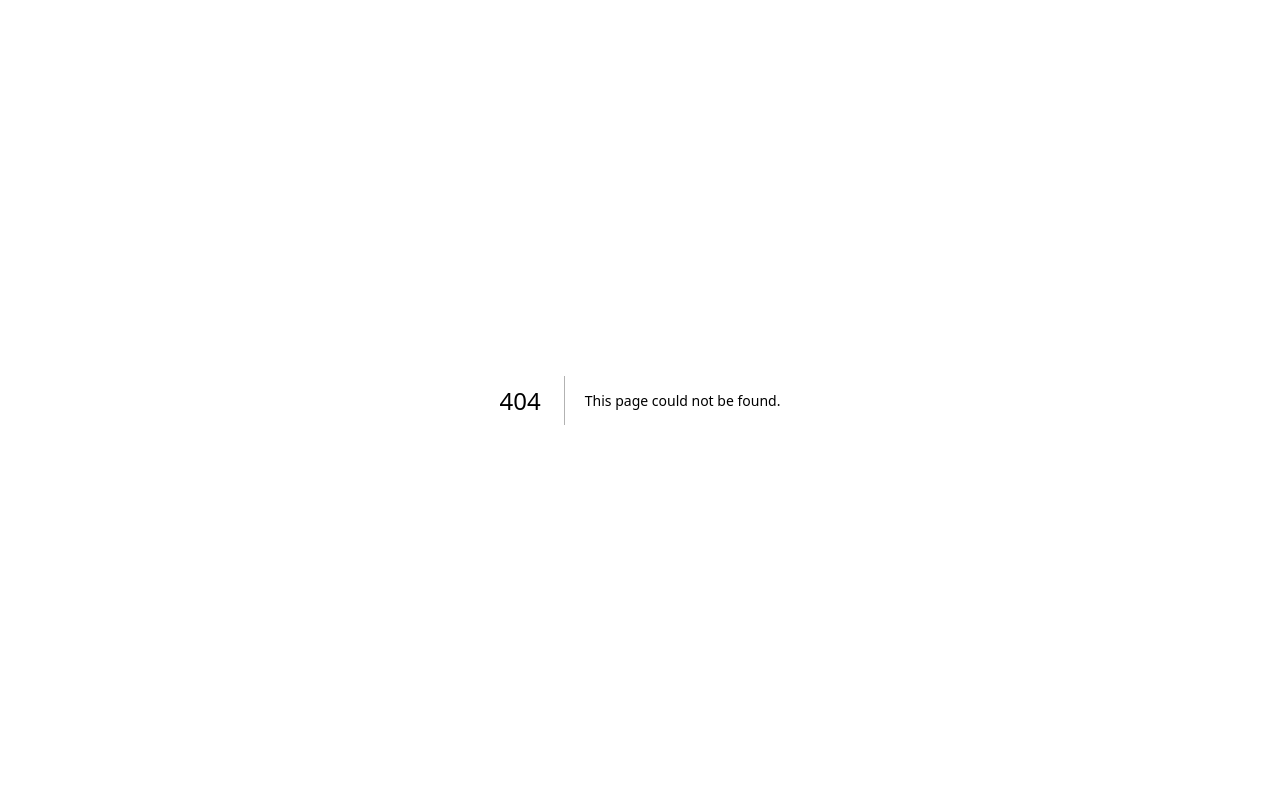
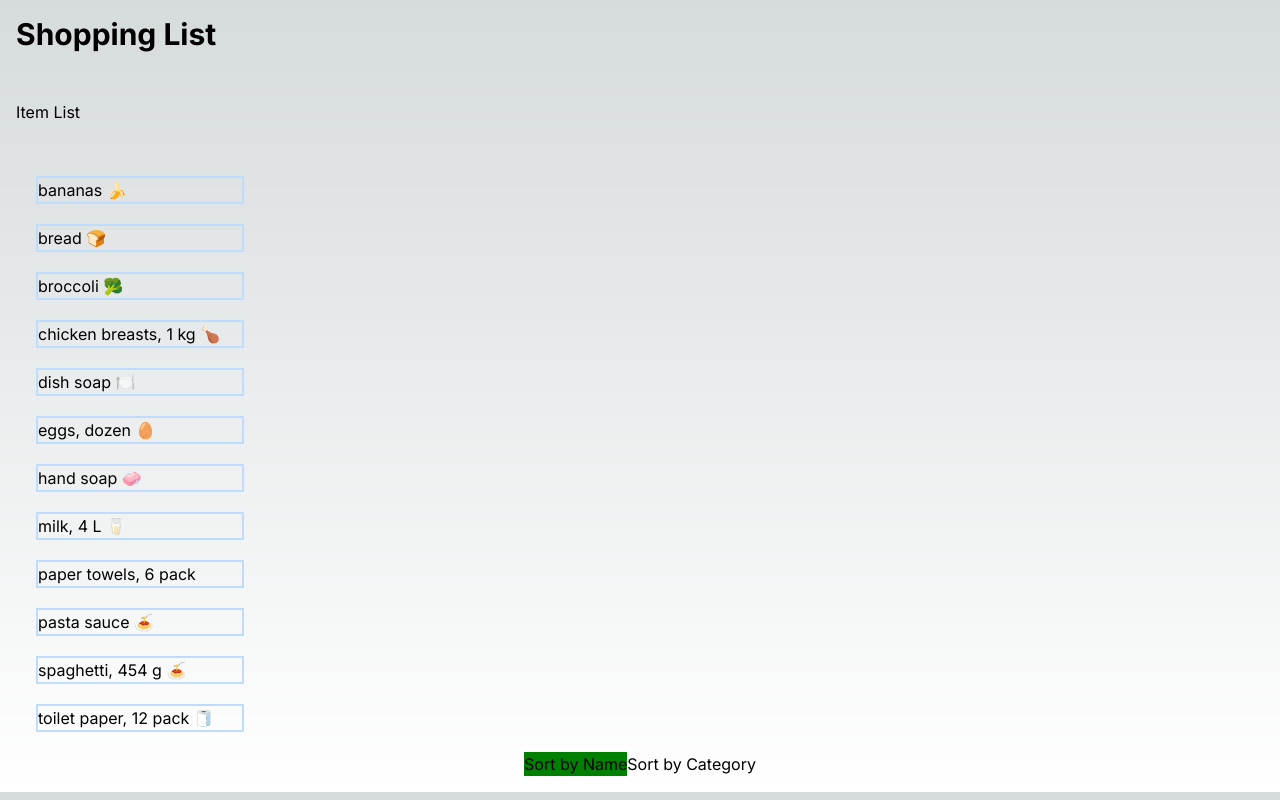
Before and after one commit to kev257/cprg306-assignments, a Next.js app: page /week5 in a window 1280 px wide. Before the commit this address had no page. Built offline with nearby package versions, Linux system fonts and the light colour scheme.

Commit message:
Assignment 5 completed

```diff
--- a/app/page.js
+++ b/app/page.js
@@ -15,6 +15,7 @@ export default function Home() {
         <li><Link href="week2">Go to Week 2</Link></li>
         <li><Link href="week3">Go to Week 3</Link></li>
         <li><Link href="week4">Go to Week 4</Link></li>
+        <li><Link href="week5">Go to Week 5</Link></li>
 
       </ul>
 
--- /dev/null
+++ b/app/week5/item-list.js
@@ -0,0 +1,61 @@
+"use client";
+import react from 'react';
+import Item from './items';
+import itemData from "./items.json";
+import { useState } from "react";
+export default function ItemList() {
+
+const [sortBy, setSortBy] = useState('name');
+
+let itemList = itemData.map((item) => ({...item}));
+
+
+if (sortBy === 'name'){
+    itemList = itemList.sort((a, b) => a.name.localeCompare(b.name));
+}
+if (sortBy === 'category'){
+
+    itemList = itemList.sort((a, b) => a.category.localeCompare(b.category));
+}
+
+
+return(
+    <>
+
+     <div>
+      <h1 className= "py-8"> Item List </h1 >
+
+      <ul>
+        {itemList.map((item) => (<li className = "m-5 border-2 w-1/6 border-blue-200 grid gap-4 grid-cols-1" key={item.id}>{item.name} </li>))}
+      </ul>
+    </div>
+
+
+    <div className="text-center">
+      <button
+        onClick={() => setSortBy('name')}
+        style={{backgroundColor: sortBy === 'name' ? 'green' : 'transparent',}}>
+        Sort by Name
+      </button>
+
+      <button
+        onClick={() => setSortBy('category')}
+        style={{backgroundColor: sortBy === 'category' ? 'green' : 'transparent',}}>
+        Sort by Category
+      </button>
+    </div>
+
+
+
+
+
+
+
+
+
+
+
+      </>
+);
+
+}
--- /dev/null
+++ b/app/week5/items.js
@@ -0,0 +1,13 @@
+import React from 'react';
+
+function Item({ name, quantity, category }) {
+  return (
+    <li className="border p-4 m-2 rounded-md shadow-md">
+      <div className="font-semibold text-xl">{name}</div>
+      <div className="text--700">Quantity: {quantity}</div>
+      <div className="text-green-700">Category: {category}</div>
+    </li>
+  );
+}
+
+export default Item;
--- /dev/null
+++ b/app/week5/items.json
@@ -0,0 +1,74 @@
+[
+    {
+      "id": "1h2GJKH12gkHG31h1H",
+      "name": "milk, 4 L 🥛",
+      "quantity": 1,
+      "category": "dairy"
+    },
+    {
+      "id": "2KJH3k2j3H1k2J3K1H",
+      "name": "bread 🍞",
+      "quantity": 2,
+      "category": "bakery"
+    },
+    {
+      "id": "3h2KJH3k2j3H1k2J3",
+      "name": "eggs, dozen 🥚",
+      "quantity": 2,
+      "category": "dairy"
+    },
+    {
+      "id": "4k2J3K1H2GJKH12gk",
+      "name": "bananas 🍌",
+      "quantity": 6,
+      "category": "produce"
+    },
+    {
+      "id": "5H1h1H2KJH3k2j3H",
+      "name": "broccoli 🥦",
+      "quantity": 3,
+      "category": "produce"
+    },
+    {
+      "id": "6H1k2J3K1H2GJKH1",
+      "name": "chicken breasts, 1 kg 🍗",
+      "quantity": 1,
+      "category": "meat"
+    },
+    {
+      "id": "7gkHG31h1H2KJH3k",
+      "name": "pasta sauce 🍝",
+      "quantity": 3,
+      "category": "canned goods"
+    },
+    {
+      "id": "8j3H1k2J3K1H2GJK",
+      "name": "spaghetti, 454 g 🍝",
+      "quantity": 2,
+      "category": "dry goods"
+    },
+    {
+      "id": "9H12gkHG31h1H2KJ",
+      "name": "toilet paper, 12 pack 🧻",
+      "quantity": 1,
+      "category": "household"
+    },
+    {
+      "id": "10H3k2j3H1k2J3K1",
+      "name": "paper towels, 6 pack",
+      "quantity": 1,
+      "category": "household"
+    },
+    {
+      "id": "11k2J3K1H2GJKH12",
+      "name": "dish soap 🍽️",
+      "quantity": 1,
+      "category": "household"
+    },
+    {
+      "id": "12GJKH12gkHG31h1",
+      "name": "hand soap 🧼",
+      "quantity": 4,
+      "category": "household"
+    }
+  ]
--- /dev/null
+++ b/app/week5/page.js
@@ -0,0 +1,13 @@
+import React from 'react';
+import ItemList from './item-list';
+
+function Page(){
+    return (
+        <main className="p-4">
+          <h1 className="text-3xl font-bold mb-4">Shopping List</h1>
+          <ItemList />
+        </main>
+      );
+
+}
+export default Page;
```
